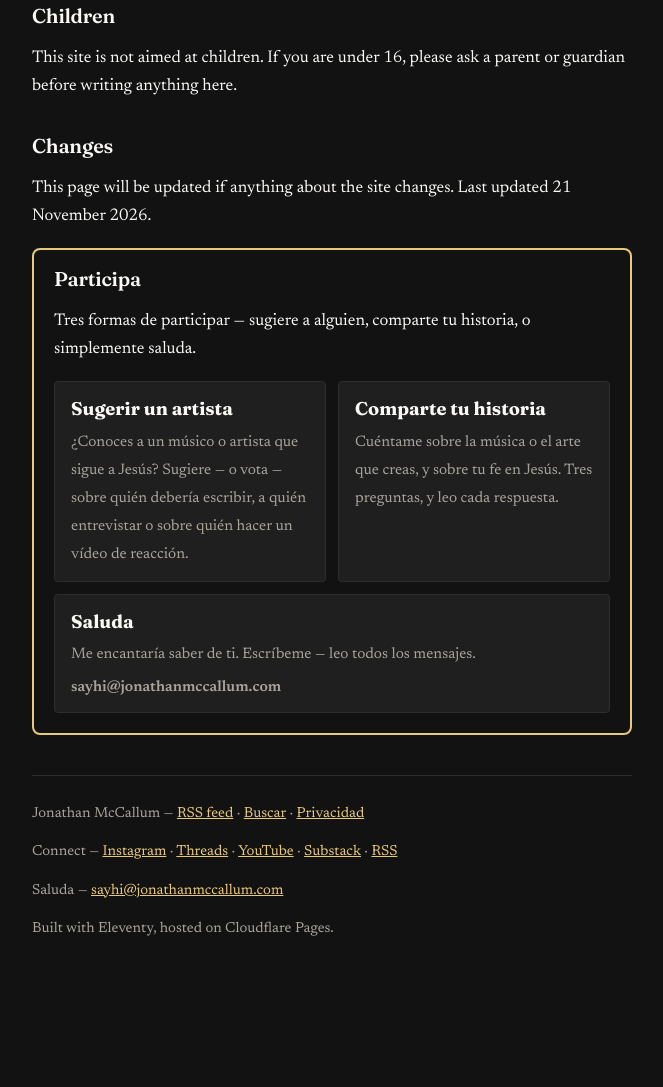
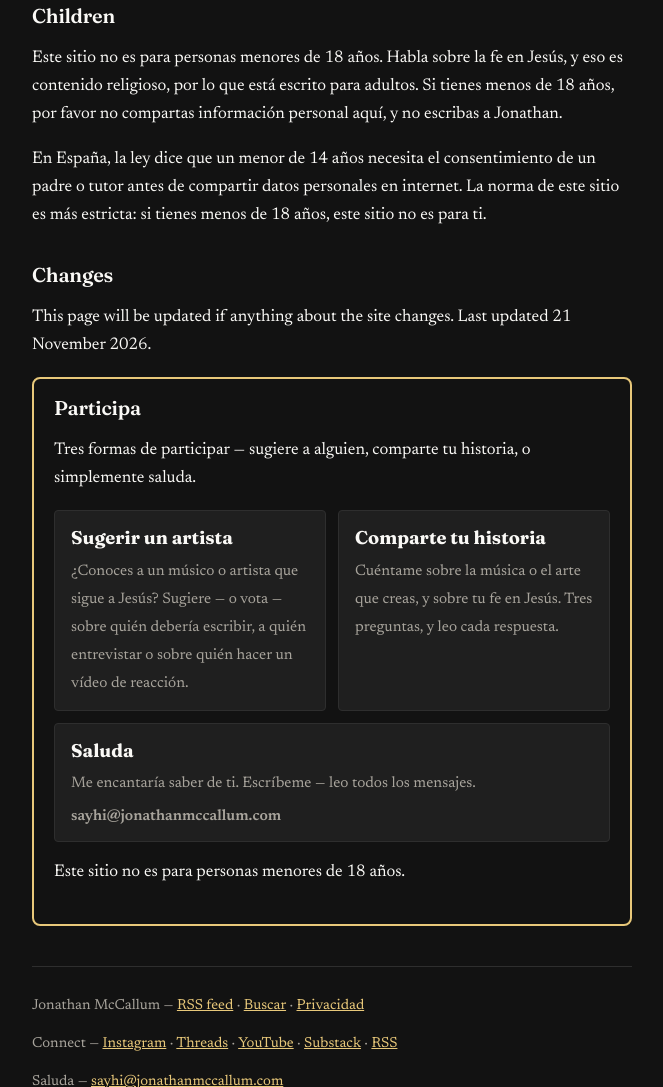
Before and after one commit to streamjonathan/jonathanmccallum-es, an Eleventy site: page content/pages/privacy.md in a window 1280 px wide. Shown: the part 1669-2756 px from the top of the page, without its empty margins (308-971 px from the left). Before the commit the page ends 2672 px from the top, so only its background shows below. Built offline with nearby package versions, Linux system fonts and the light colour scheme; Eleventy itself is replaced by a stand-in of ours; files that its build step writes are made by us from their sources.

Commit message:
Add under-18 notice to Get involved box and Children section [es]

```diff
--- a/_includes/get-involved.njk
+++ b/_includes/get-involved.njk
@@ -16,4 +16,5 @@
       <span class="get-involved__email" data-contact-email-text>Escríbeme un correo</span>
     </a>
   </div>
+  <p>Este sitio no es para personas menores de 18 años.</p>
 </section>
--- a/content/pages/privacy.md
+++ b/content/pages/privacy.md
@@ -42,7 +42,9 @@ The legal basis for the chat is legitimate interest: running a small site that a
 
 ## Children
 
-This site is not aimed at children. If you are under 16, please ask a parent or guardian before writing anything here.
+Este sitio no es para personas menores de 18 años. Habla sobre la fe en Jesús, y eso es contenido religioso, por lo que está escrito para adultos. Si tienes menos de 18 años, por favor no compartas información personal aquí, y no escribas a Jonathan.
+
+En España, la ley dice que un menor de 14 años necesita el consentimiento de un padre o tutor antes de compartir datos personales en internet. La norma de este sitio es más estricta: si tienes menos de 18 años, este sitio no es para ti.
 
 ## Changes
 
```
